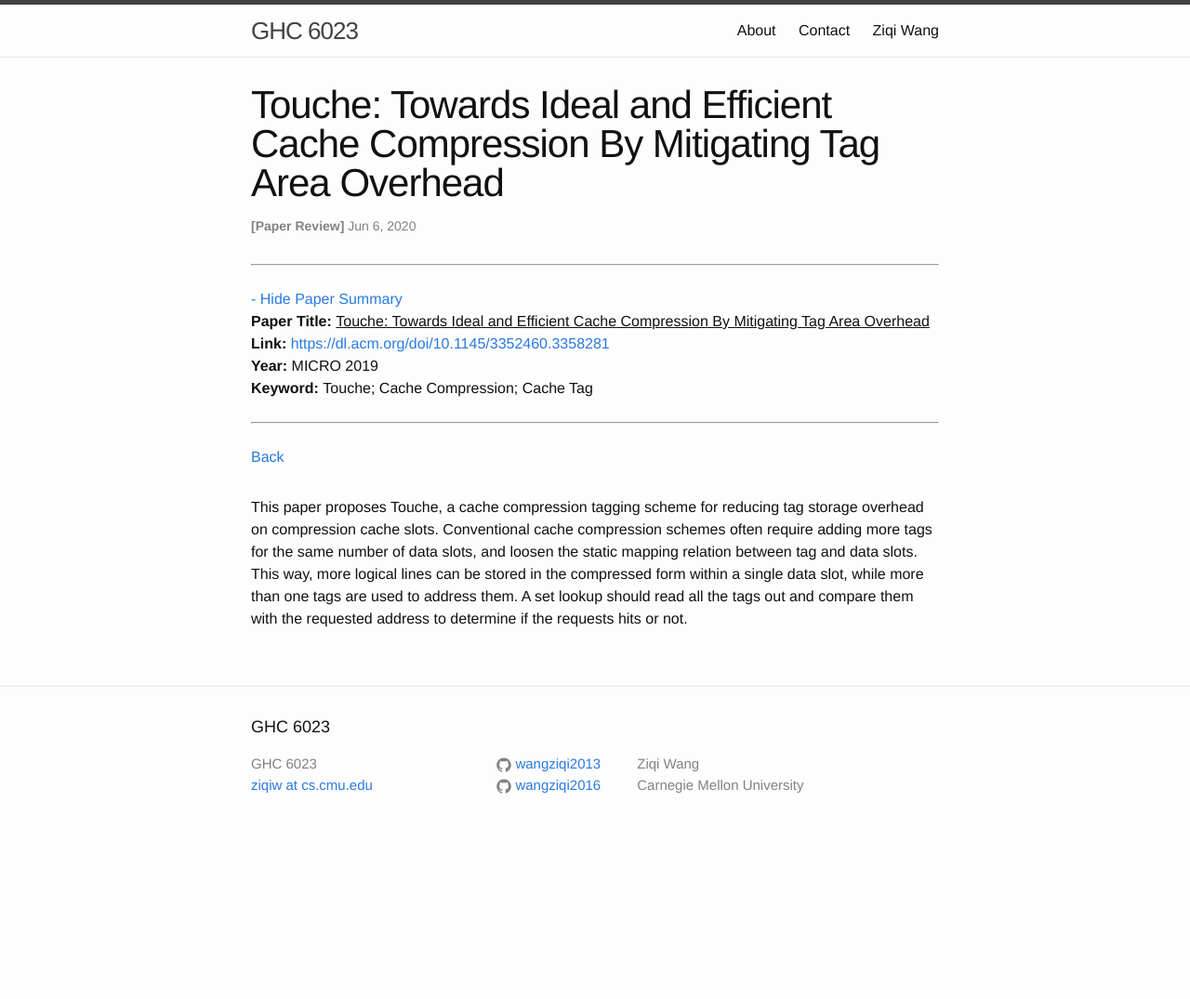
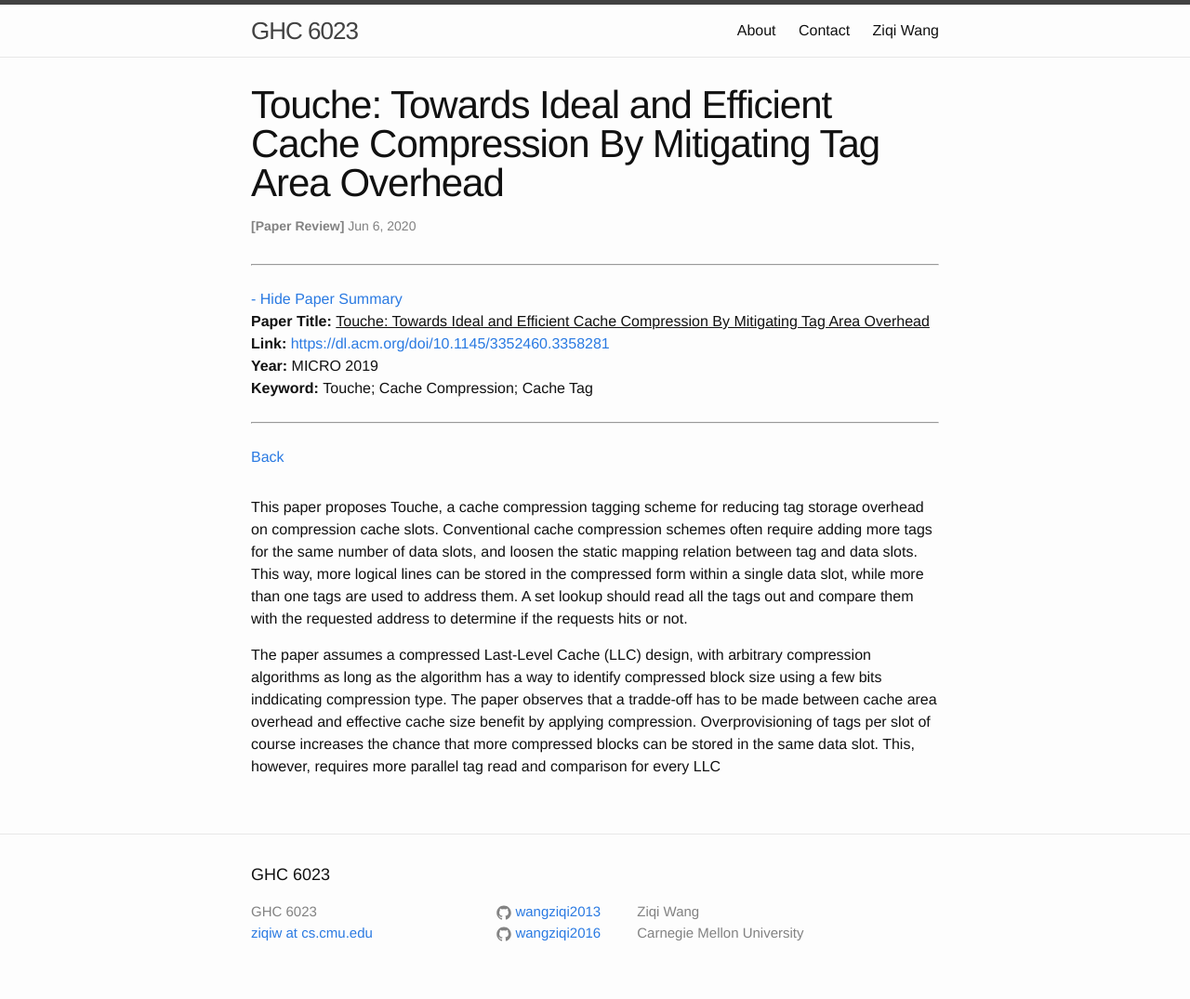
Before and after one commit to wangziqi2013/wangziqi2013.github.io, a Jekyll site: the page built from _posts/2020-06-06-touche.markdown, in a window 1280 px wide. Shown: the whole page at 93% size. Built offline with Jekyll 4.4.1, drawn with Linux system fonts in a browser that asks for light colours; before the commit the page ends 916 px from its top, so only the background shows below that.

Commit message:
Addding assumption

```diff
--- a/_posts/2020-06-06-touche.markdown
+++ b/_posts/2020-06-06-touche.markdown
@@ -18,3 +18,9 @@ Conventional cache compression schemes often require adding more tags for the sa
 static mapping relation between tag and data slots. This way, more logical lines can be stored in the compressed form within
 a single data slot, while more than one tags are used to address them. A set lookup should read all the tags out and
 compare them with the requested address to determine if the requests hits or not.
+
+The paper assumes a compressed Last-Level Cache (LLC) design, with arbitrary compression algorithms as long as the algorithm
+has a way to identify compressed block size using a few bits inddicating compression type.
+The paper observes that a tradde-off has to be made between cache area overhead and effective cache size benefit by
+applying compression. Overprovisioning of tags per slot of course increases the chance that more compressed blocks
+can be stored in the same data slot. This, however, requires more parallel tag read and comparison for every LLC
```
